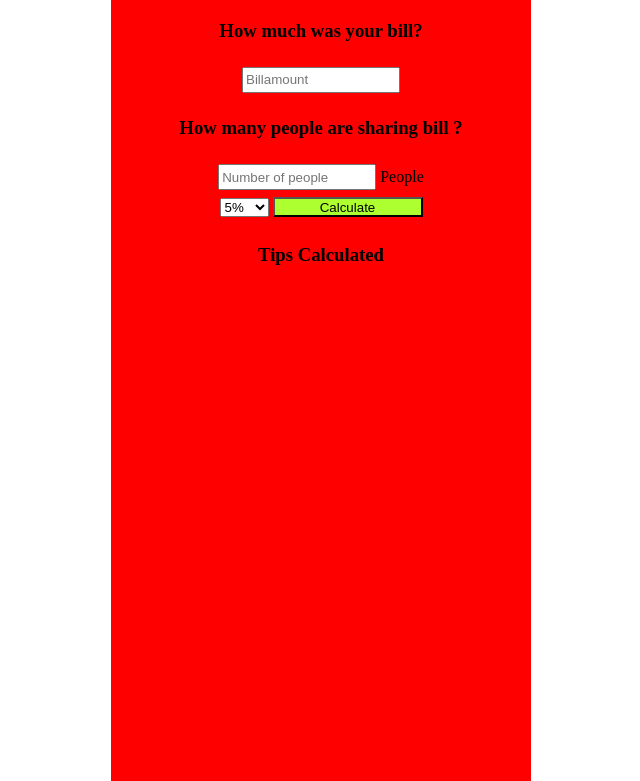
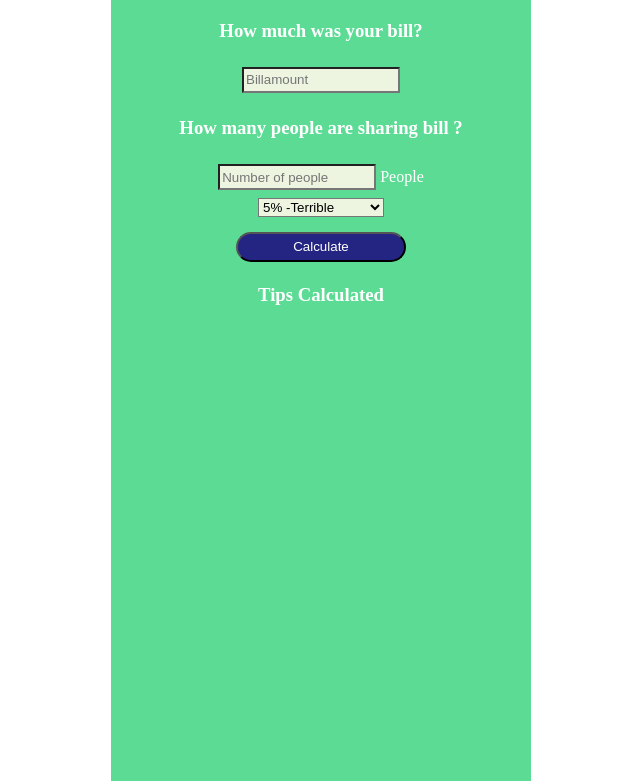
Before and after one commit to Raanjeetsgolu/Tip-Calculator, a plain HTML site: page index.html in a window 1280 px wide. Shown: the part 100-881 px from the top of the page, without its empty margins (319-959 px from the left). Drawn offline with Linux system fonts and the light colour scheme.

Commit message:
Changing of Button and Background color.

```diff
--- a/index.html
+++ b/index.html
@@ -16,13 +16,15 @@
       <h3>How many people are sharing  bill ?</h3>
       <input type="number"  id="peopleamt" placeholder="Number of people"/> People <br/>
     <select id="serviceQual">
-      <option value="0.05">5%</option>
-      <option value="0.1">10%</option>
-      <option value="0.15">15%</option>
-      <option value="0.2">20%</option>
-      <option value="0.25">25%</option>
-      <option value="0.3">30%</option>
+      <option value="0.05">5% -Terrible</option>
+      <option value="0.1">10% -Bad</option>
+      <option value="0.15">15% -It was Ok</option>
+      <option value="0.2">20% -Good</option>
+      <option value="0.25">25% -Great</option>
+      <option value="0.3">30% -outstanding</option>
     </select>
+    <br/>
+
     <input type="button" id= "calculate" value="Calculate" onclick="Cal()" />
     <h3 id="tip"> Tips Calculated</h3>
 
--- a/style.css
+++ b/style.css
@@ -1,5 +1,6 @@
 #body1{
-  background-color: red;
+  background-color: #5CDB95;
+  color: #ffffff;
   height:1200px ;
   width:400px;
   margin: auto;
@@ -14,13 +15,19 @@
   border: 2px solid white;
   border-radius: 25px 25px;
 }
-h1{
-  color: blueviolet;
-}
 input{
   height:20px ;
   width:150px;
+  background-color:#EDF5E1 ;
+}
+select{
+  background-color:#EDF5E1 ;
 }
 #calculate{
-  background-color: greenyellow;
+  background-color:#242582;
+  color: white;
+  height:30px ;
+  width: 170px;
+  margin-top: 10px;
+  border-radius: 25px 25px;
 }
```
